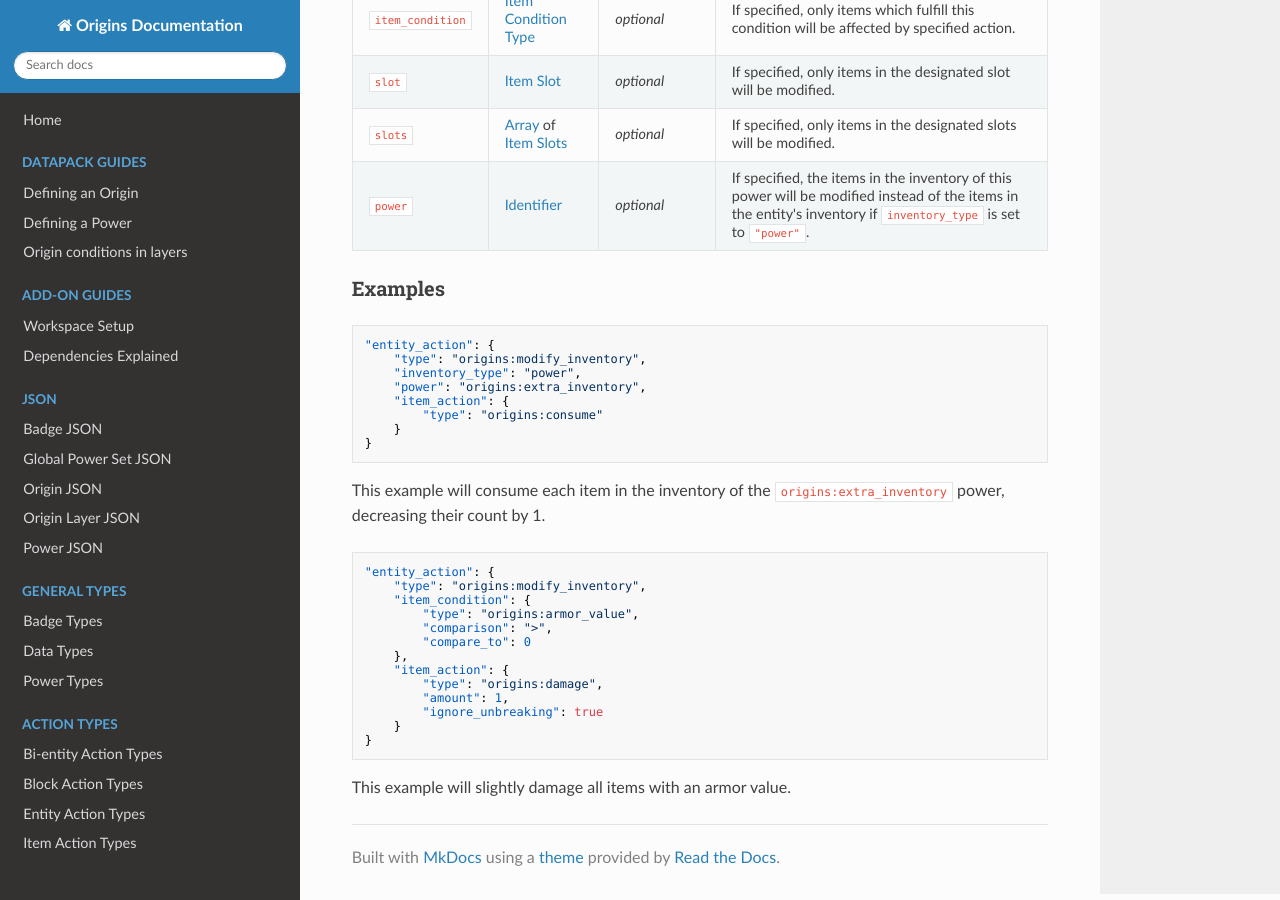
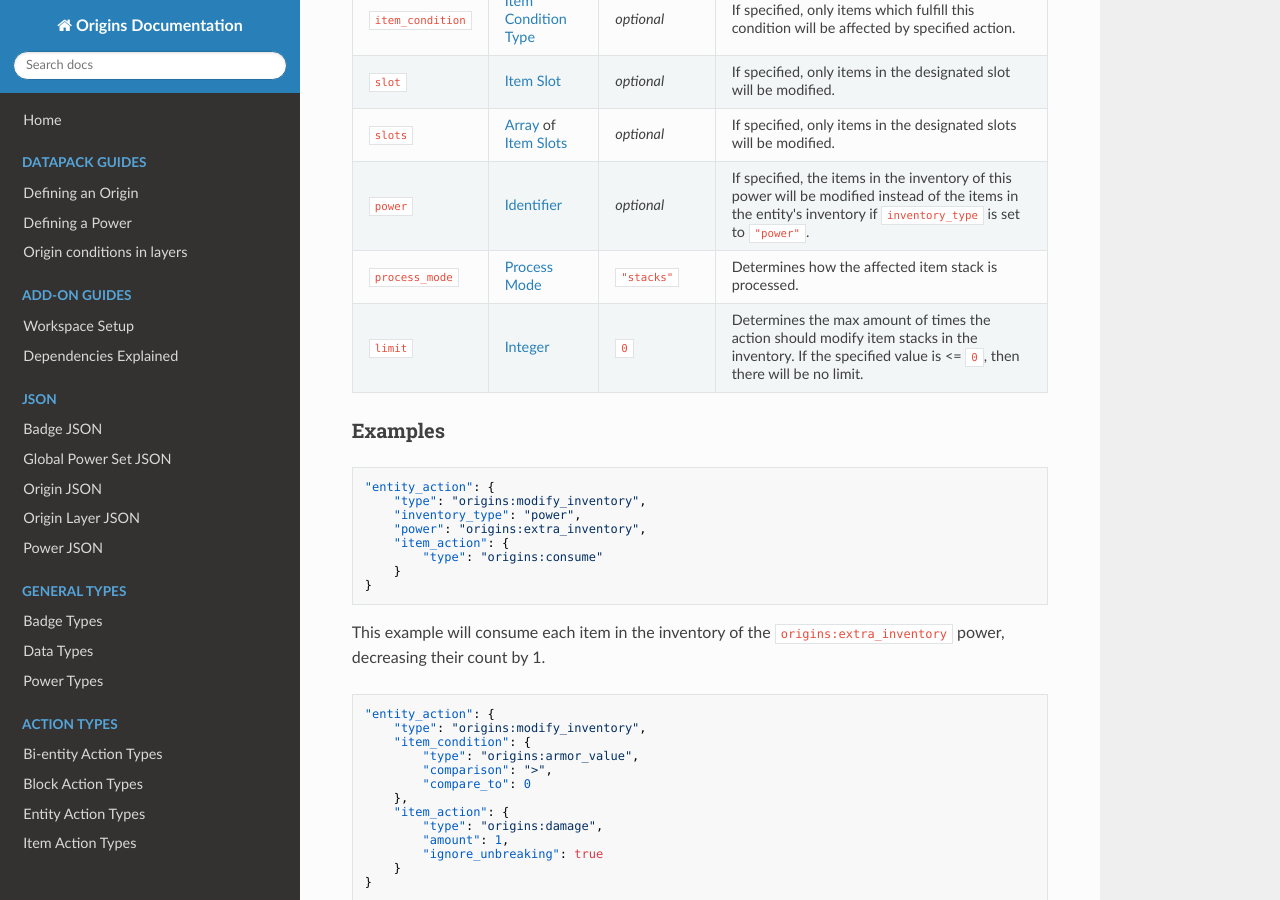
Before and after one commit to apace100/origins-docs, an MkDocs documentation site: the page built from docs/types/entity_action_types/modify_inventory.md, in a window 1280 px wide and 900 px high, scrolled down 607 px. Built offline with MkDocs 1.6.1, drawn with Linux system fonts in a browser that asks for light colours; nearby versions of some CDN libraries.

Commit message:
Updated `modify_inventory.md` (Entity Action Type) Documented the new fields

```diff
--- a/docs/types/entity_action_types/modify_inventory.md
+++ b/docs/types/entity_action_types/modify_inventory.md
@@ -23,6 +23,8 @@ Field  | Type | Default | Description
 `slot` | [Item Slot](../data_types/item_slot.md) | _optional_ | If specified, only items in the designated slot will be modified.
 `slots` | [Array](../data_types/array.md) of [Item Slots](../data_types/item_slot.md) | _optional_ | If specified, only items in the designated slots will be modified.
 `power` | [Identifier](../data_types/identifier.md) | _optional_ | If specified, the items in the inventory of this power will be modified instead of the items in the entity's inventory if `inventory_type` is set to `"power"`.
+`process_mode` | [Process Mode](../data_types/process_mode.md) | `"stacks"` | Determines how the affected item stack is processed.
+`limit` | [Integer](../data_types/integer.md) | `0` | Determines the max amount of times the action should modify item stacks in the inventory. If the specified value is <= `0`, then there will be no limit.
 
 
 ### Examples
```
